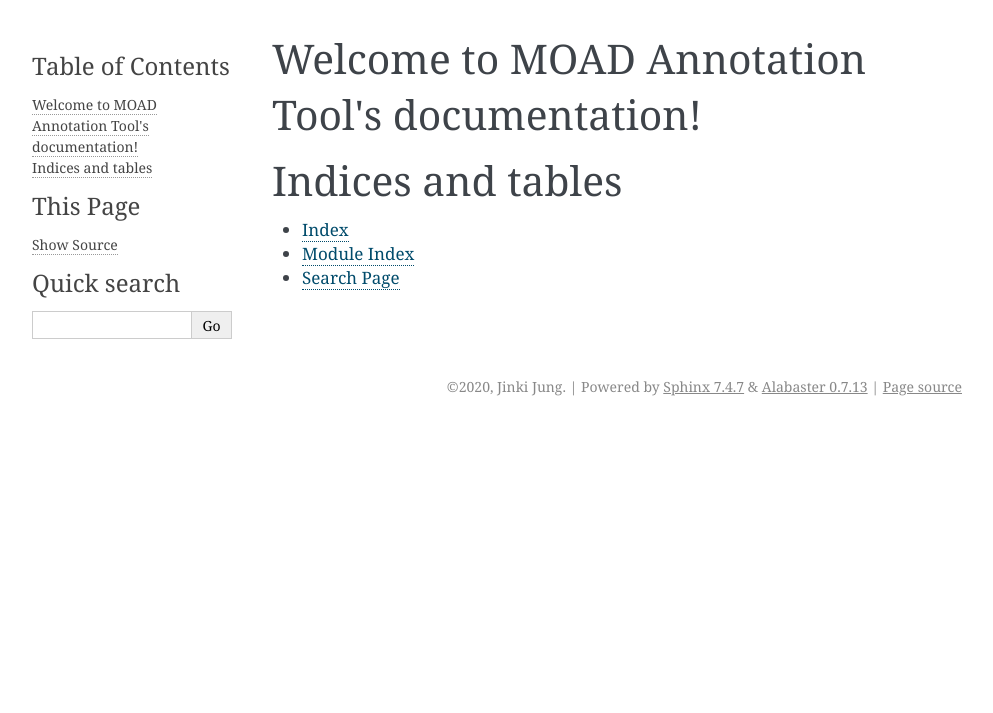
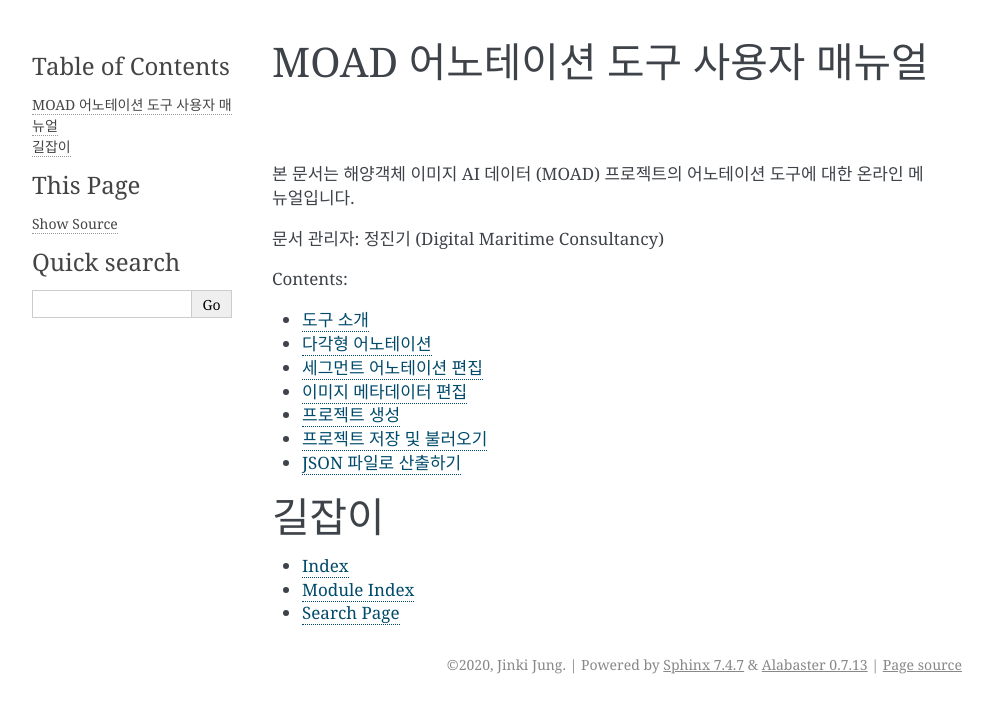
Before and after one commit to Digital-Maritime-Consultancy/docs.moad-at, a Sphinx documentation site: the page built from docs/source/index.rst, in a window 1280 px wide. Shown: the top 713 px of the page, without its empty margins (148-1141 px from the left). Built offline with Sphinx 7.4.7, drawn with Linux system fonts in a browser that asks for light colours.

Commit message:
outlining document

```diff
--- /dev/null
+++ b/docs/source/export.rst
@@ -0,0 +1,2 @@
+JSON 파일로 산출하기
+===================================================
--- /dev/null
+++ b/docs/source/geometryAnnotation.rst
@@ -0,0 +1,2 @@
+다각형 어노테이션
+===================================================
--- /dev/null
+++ b/docs/source/imageMetadata.rst
@@ -0,0 +1,2 @@
+이미지 메타데이터 편집
+===================================================
--- a/docs/source/index.rst
+++ b/docs/source/index.rst
@@ -3,17 +3,29 @@
    You can adapt this file completely to your liking, but it should at least
    contain the root `toctree` directive.
 
-Welcome to MOAD Annotation Tool's documentation!
+MOAD 어노테이션 도구 사용자 매뉴얼
 ================================================
+
+본 문서는 해양객체 이미지 AI 데이터 (MOAD) 프로젝트의 어노테이션 도구에 대한 온라인 메뉴얼입니다.
+
+
+
+문서 관리자: 정진기 (Digital Maritime Consultancy)
 
 .. toctree::
    :maxdepth: 2
    :caption: Contents:
 
+   overview
+   geometryAnnotation
+   segmentAnnotation
+   imageMetadata
+   projectCreation
+   projectSaveLoad
+   export
 
-
-Indices and tables
-==================
+길잡이
+======
 
 * :ref:`genindex`
 * :ref:`modindex`
--- /dev/null
+++ b/docs/source/overview.rst
@@ -0,0 +1,11 @@
+도구 소개
+========
+
+본 어노테이션 도구는 해양객체 이미지 AI 데이터 (MOAD) 프로젝트의 산출물인 인공지능 학습용 어노테이션 데이터 생성을 위해 만들어졌습니다.
+
+어노테이션 도구의 목적은 주어진 이미지와 이미지의 세그멘테이션 데이터 및 메타데이터 값을 이용하여 아래의 두 종류의 어노테이션 결과를 산출하는 것을 목표로 합니다.
+
+* 기하학 어노테이션: 바운딩 박스, 폴리곤, 폴리라인 등의 다각형 정보를 이용한 어노테이션
+* 세그먼트 어노테이션: 세그멘테이션 기법을 통해 산출된 세그멘트를 이용한 어노테이션
+
+어노테이션 작업의 결과는 상기 두 값을 통해 산출되게 됩니다.
--- /dev/null
+++ b/docs/source/projectCreation.rst
@@ -0,0 +1,2 @@
+프로젝트 생성
+===================================================
--- /dev/null
+++ b/docs/source/projectSaveLoad.rst
@@ -0,0 +1,2 @@
+프로젝트 저장 및 불러오기
+===================================================
--- /dev/null
+++ b/docs/source/segmentAnnotation.rst
@@ -0,0 +1,2 @@
+세그먼트 어노테이션 편집
+===================================================
```
